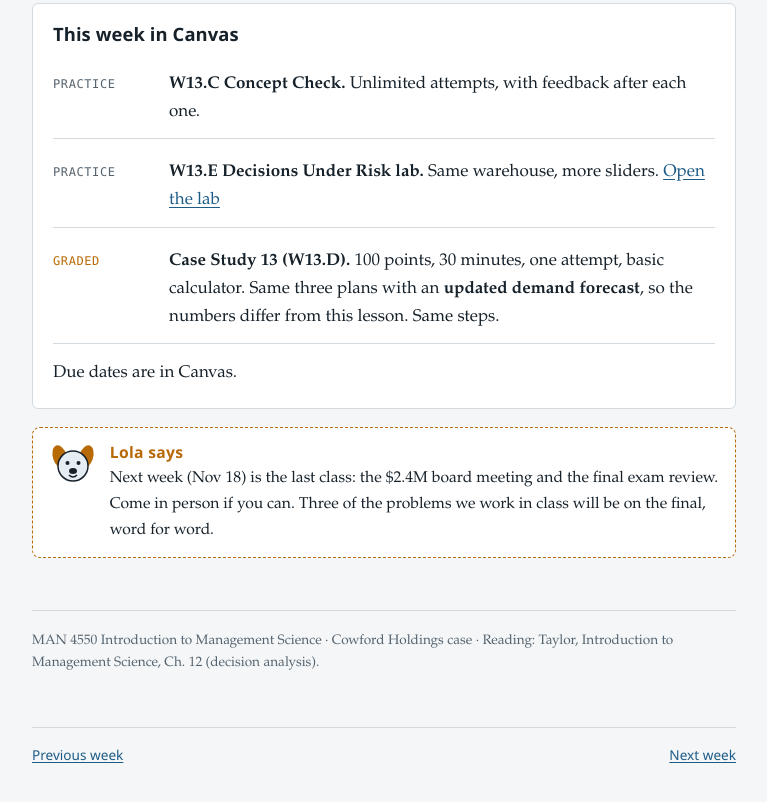
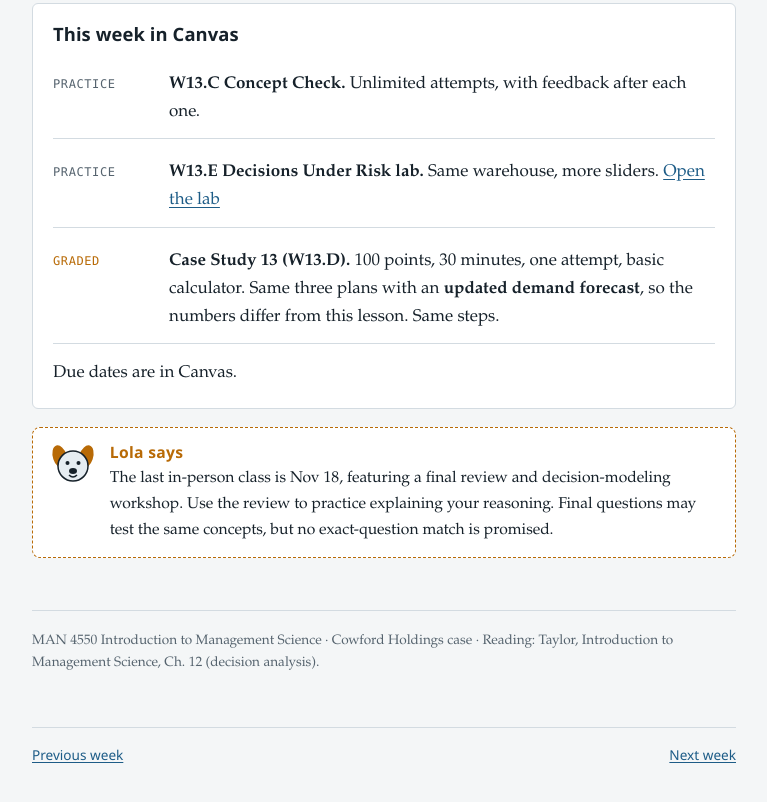
Before and after one commit to lapauzaiii/man4550-labs, a plain HTML site: page week13/lesson/index.html in a window 1280 px wide. Shown: the part 8200-9002 px from the top of the page, without its empty margins (256-1023 px from the left). Drawn offline with Linux system fonts and the light colour scheme.

Commit message:
Correct stale Week 13 final review guidance and remove exam item promise

```diff
--- a/week13/lesson/index.html
+++ b/week13/lesson/index.html
@@ -360,7 +360,7 @@ td.best { font-weight: 700; color: var(--blue); }
     </ul>
     <p>Due dates are in Canvas.</p>
   </div>
-  <div class="lola" data-lola><div><b class="who">Lola says</b>Next week (Nov 18) is the last class: the $2.4M board meeting and the final exam review. Come in person if you can. Three of the problems we work in class will be on the final, word for word.</div></div>
+  <div class="lola" data-lola><div><b class="who">Lola says</b>The last in-person class is Nov 18, featuring a final review and decision-modeling workshop. Use the review to practice explaining your reasoning. Final questions may test the same concepts, but no exact-question match is promised.</div></div>
 </section>
 <footer>MAN 4550 Introduction to Management Science · Cowford Holdings case · Reading: Taylor, Introduction to Management Science, Ch. 12 (decision analysis).</footer>
 </div>
```
